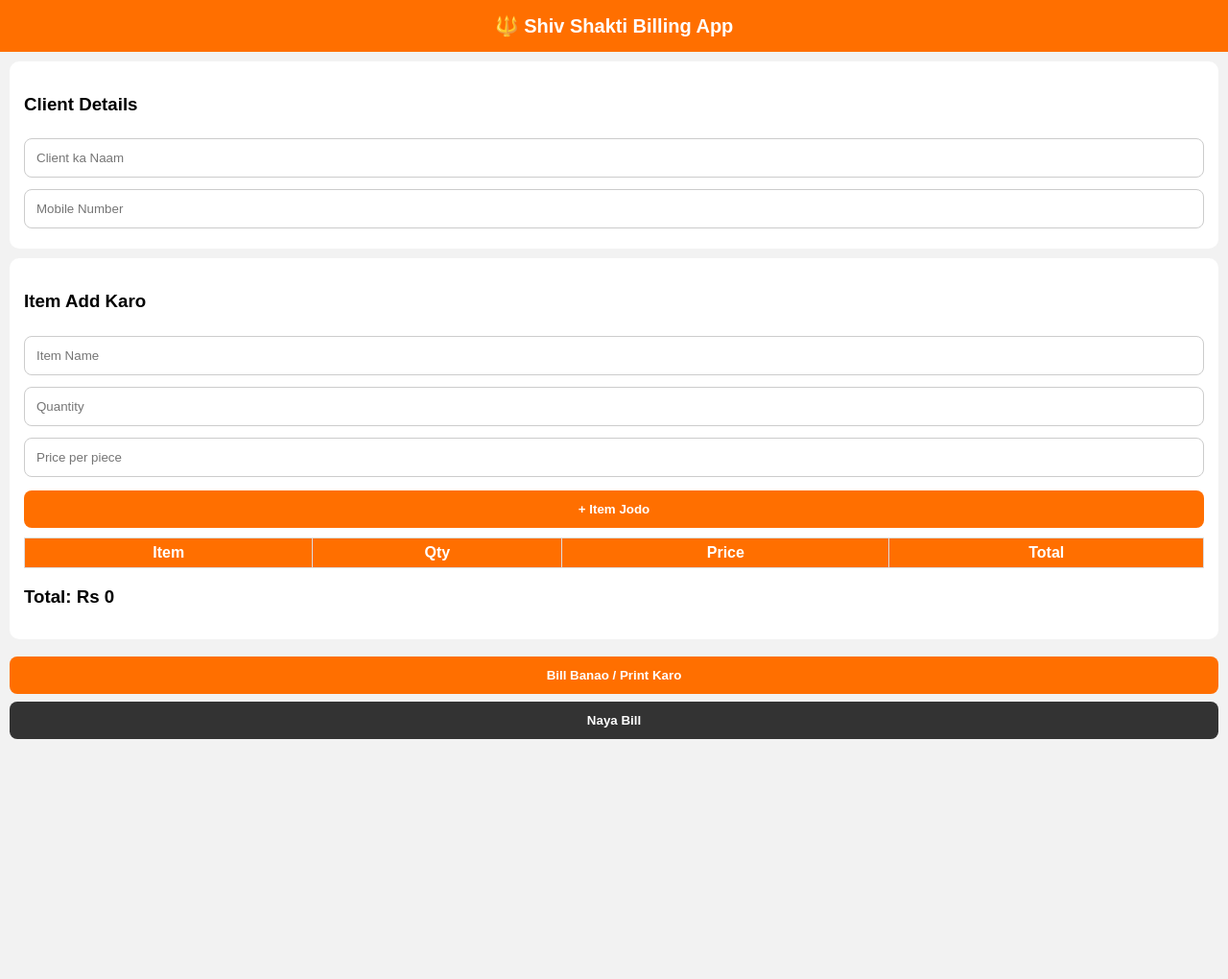
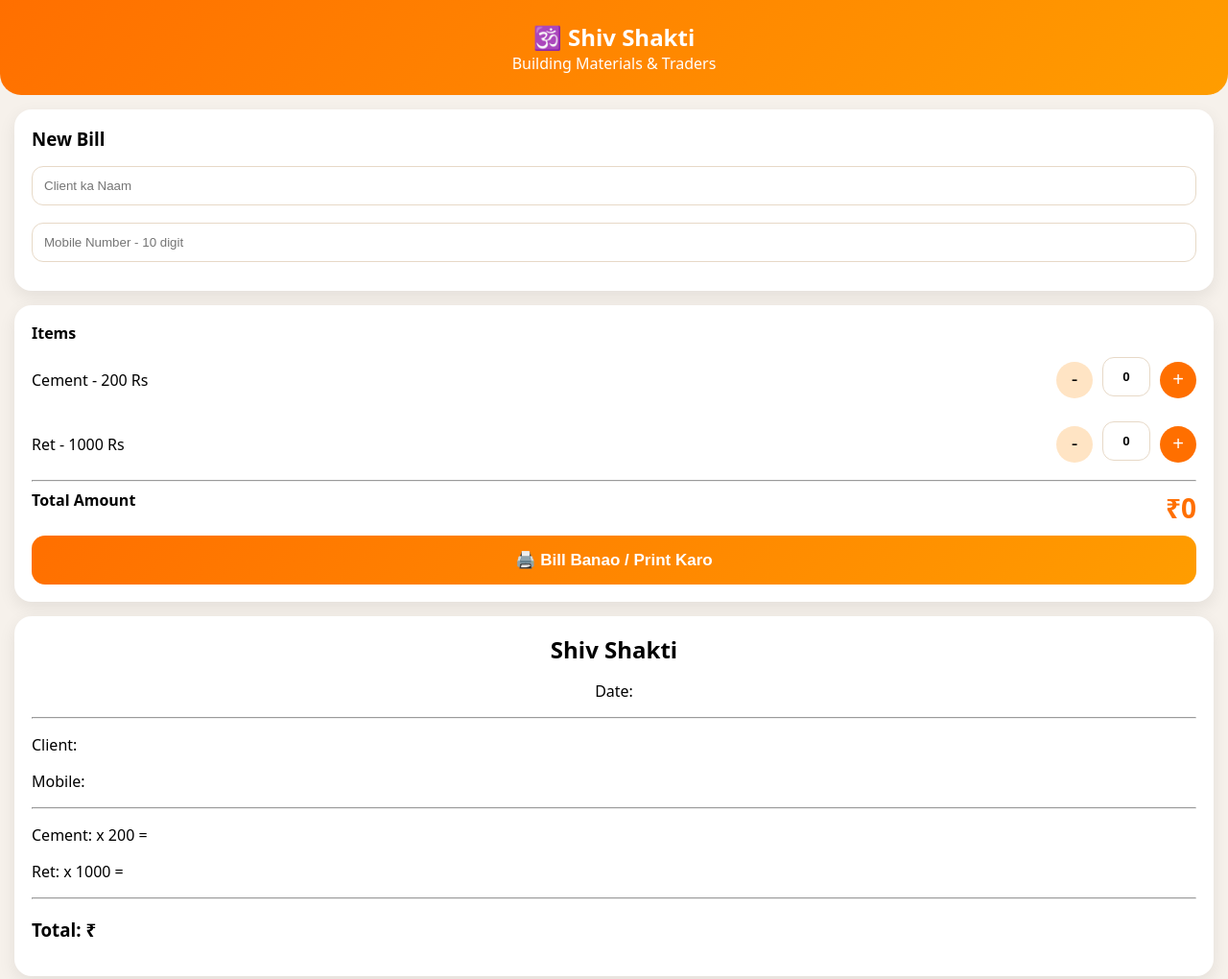
Before and after one commit to shiv-shakti123/Shiv-shakti-billing-aap, a plain HTML site: page index.html in a window 1280 px wide. Shown: the whole page at 96% size. Before the commit the page ends 800 px from the top, so only its background shows below. Drawn offline with Linux system fonts and the light colour scheme.

Commit message:
Refactor HTML structure and styles for billing app

```diff
--- a/index.html
+++ b/index.html
@@ -1,65 +1,64 @@
 <!DOCTYPE html>
-<html><head><meta name="viewport" content="width=device-width,initial-scale=1">
+<html>
+<head>
+<meta name="viewport" content="width=device-width, initial-scale=1">
 <title>Shiv Shakti Billing</title>
 <style>
-body{font-family:Arial;background:#f2f2f2;margin:0}
-.h{background:#ff6f00;color:#fff;padding:15px;text-align:center;font-weight:bold;font-size:20px}
-.box{background:#fff;margin:10px;padding:15px;border-radius:10px}
-input{width:100%;padding:12px;margin:6px 0;border:1px solid #ccc;border-radius:8px;box-sizing:border-box}
-button{background:#ff6f00;color:#fff;border:0;padding:12px;width:100%;border-radius:8px;font-weight:bold;margin-top:8px}
-table{width:100%;margin-top:10px;border-collapse:collapse}
-td,th{border:1px solid #ddd;padding:6px;text-align:center}
-@media print{body *{visibility:hidden}.print-area, .print-area *{visibility:visible}.print-area{position:absolute;left:0;top:0;width:100%}}
-</style></head><body>
-<div class="h">🔱 Shiv Shakti Billing App</div>
+body{margin:0;font-family:system-ui;background:#f6f1eb}
+.h{background:linear-gradient(135deg,#ff6f00,#ff9d00);color:#fff;padding:22px;text-align:center;border-radius:0 0 22px 22px}
+.box{background:#fff;margin:15px;padding:18px;border-radius:18px;box-shadow:0 6px 18px rgba(0,0,0,.08)}
+input{width:100%;padding:12px;margin:6px 0 12px;border:1.5px solid #e7d9c7;border-radius:12px;box-sizing:border-box}
+.row{display:flex;align-items:center;gap:10px;margin:8px 0}
+.qty{width:50px;text-align:center;font-weight:700}
+.btn{width:38px;height:38px;border-radius:50%;border:none;background:#ffe4c4;font-size:20px}
+.btn2{background:#ff6f00;color:#fff}
+.mainbtn{width:100%;background:linear-gradient(135deg,#ff6f00,#ff9d00);color:#fff;border:none;padding:15px;border-radius:14px;font-weight:700;font-size:17px;margin-top:10px}
+.total{font-size:28px;color:#ff6f00;font-weight:800}
+@media print{body *{visibility:hidden}#print,#print *{visibility:visible}#print{position:absolute;left:0;top:0;width:100%;margin:0}}
+</style>
+</head>
+<body>
+<div class="h"><h2 style="margin:0">🕉️ Shiv Shakti</h2><div>Building Materials & Traders</div></div>
 
 <div class="box">
-<h3>Client Details</h3>
+<h3 style="margin:0 0 10px">New Bill</h3>
 <input id="cname" placeholder="Client ka Naam">
-<input id="cmob" placeholder="Mobile Number">
+<input id="cmob" placeholder="Mobile Number - 10 digit">
 </div>
 
 <div class="box">
-<h3>Item Add Karo</h3>
-<input id="iname" placeholder="Item Name">
-<input id="qty" type="number" placeholder="Quantity">
-<input id="price" type="number" placeholder="Price per piece">
-<button onclick="addItem()">+ Item Jodo</button>
-<table id="tbl"><tr style="background:#ff6f00;color:#fff"><th>Item</th><th>Qty</th><th>Price</th><th>Total</th></tr></table>
-<h3 id="total">Total: Rs 0</h3>
+<b>Items</b>
+<div class="row"><div style="flex:1">Cement - 200 Rs</div><button class="btn" onclick="chg1(-1)">-</button><input id="q1" class="qty" value="0"><button class="btn btn2" onclick="chg1(1)">+</button></div>
+<div class="row"><div style="flex:1">Ret - 1000 Rs</div><button class="btn" onclick="chg2(-1)">-</button><input id="q2" class="qty" value="0"><button class="btn btn2" onclick="chg2(1)">+</button></div>
+<hr>
+<div style="display:flex;justify-content:space-between"><b>Total Amount</b><span id="t" class="total">₹0</span></div>
+<button class="mainbtn" onclick="window.print()">🖨️ Bill Banao / Print Karo</button>
 </div>
 
-<div class="box print-area" id="billArea" style="display:none">
-<h2 style="text-align:center">Shiv Shakti</h2>
-<p id="bclient"></p>
-<div id="bitems"></div>
-<h3 id="btotal"></h3>
-<p style="text-align:center">Thank You!</p>
-</div>
-
-<div style="margin:10px">
-<button onclick="makeBill()">Bill Banao / Print Karo</button>
-<button onclick="location.reload()" style="background:#333">Naya Bill</button>
+<div class="box" id="print">
+<h2 style="text-align:center;margin:0">Shiv Shakti</h2>
+<p style="text-align:center">Date: <span id="d"></span></p><hr>
+<p>Client: <b id="bc"></b></p><p>Mobile: <b id="bm"></b></p><hr>
+<p>Cement: <span id="bq1"></span> x 200 = <span id="bt1"></span></p>
+<p>Ret: <span id="bq2"></span> x 1000 = <span id="bt2"></span></p><hr>
+<h3>Total: ₹<span id="bt"></span></h3>
 </div>
 
 <script>
-let items=[], total=0;
-function addItem(){
- let n=iname.value, q=Number(qty.value), p=Number(price.value);
- if(!n||!q||!p){alert("Sab bharo");return}
- let t=q*p; items.push({n,q,p,t}); total+=t;
- tbl.innerHTML+=`<tr><td>${n}</td><td>${q}</td><td>${p}</td><td>${t}</td></tr>`;
- document.getElementById("total").innerText="Total: Rs "+total;
- iname.value="";qty.value="";price.value="";
+let q1=0,q2=0;
+function chg1(v){q1=Math.max(0,q1+v);document.getElementById('q1').value=q1;upd()}
+function chg2(v){q2=Math.max(0,q2+v);document.getElementById('q2').value=q2;upd()}
+function upd(){
+let t1=q1*200,t2=q2*1000,tt=t1+t2;
+document.getElementById('t').innerText='₹'+tt;
+document.getElementById('d').innerText=new Date().toLocaleDateString('en-IN');
+document.getElementById('bc').innerText=document.getElementById('cname').value;
+document.getElementById('bm').innerText=document.getElementById('cmob').value;
+document.getElementById('bq1').innerText=q1;document.getElementById('bt1').innerText=t1;
+document.getElementById('bq2').innerText=q2;document.getElementById('bt2').innerText=t2;
+document.getElementById('bt').innerText=tt;
 }
-function makeBill(){
- if(items.length==0){alert("Pehle item jodo");return}
- bclient.innerText="Client: "+cname.value+" | Mob: "+cmob.value;
- let h='<table><tr><th>Item</th><th>Qty</th><th>Total</th></tr>';
- items.forEach(i=>{h+=`<tr><td>${i.n}</td><td>${i.q}</td><td>${i.t}</td></tr>`});
- h+='</table>'; bitems.innerHTML=h;
- btotal.innerText="Total: Rs "+total;
- billArea.style.display="block";
- setTimeout(()=>{window.print(); billArea.style.display="none"},500);
-}
-</script></body></html>
+document.getElementById('cname').oninput=upd;document.getElementById('cmob').oninput=upd;
+</script>
+</body>
+</html>
```
